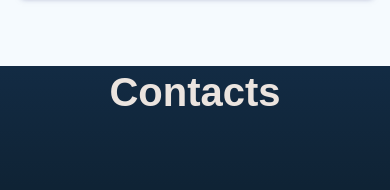
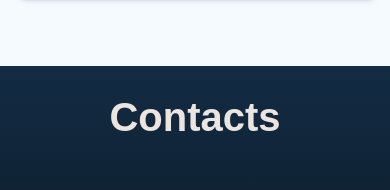
Before and after one commit to rrichy/Personal-Portfolio-Webpage, a plain HTML site: page index.html in a window 390 px wide. Shown: the part 2861-3051 px from the top of the page. Drawn offline with Linux system fonts and the light colour scheme.

Commit message:
Update style.css

```diff
--- a/style.css
+++ b/style.css
@@ -128,6 +128,7 @@ a {
     display: flex;
     justify-content: center;
     width: 100%;
+    min-height: auto;
     max-width: 980px;
     flex-wrap: wrap;
     font-size: 1.5rem;
@@ -151,3 +152,9 @@ a {
     display: block;
     width: 100%;
 }
+
+@media (max-width: 620px){
+    #profile-section > h2 {
+        margin-top: 50px;
+    }
+}
```
